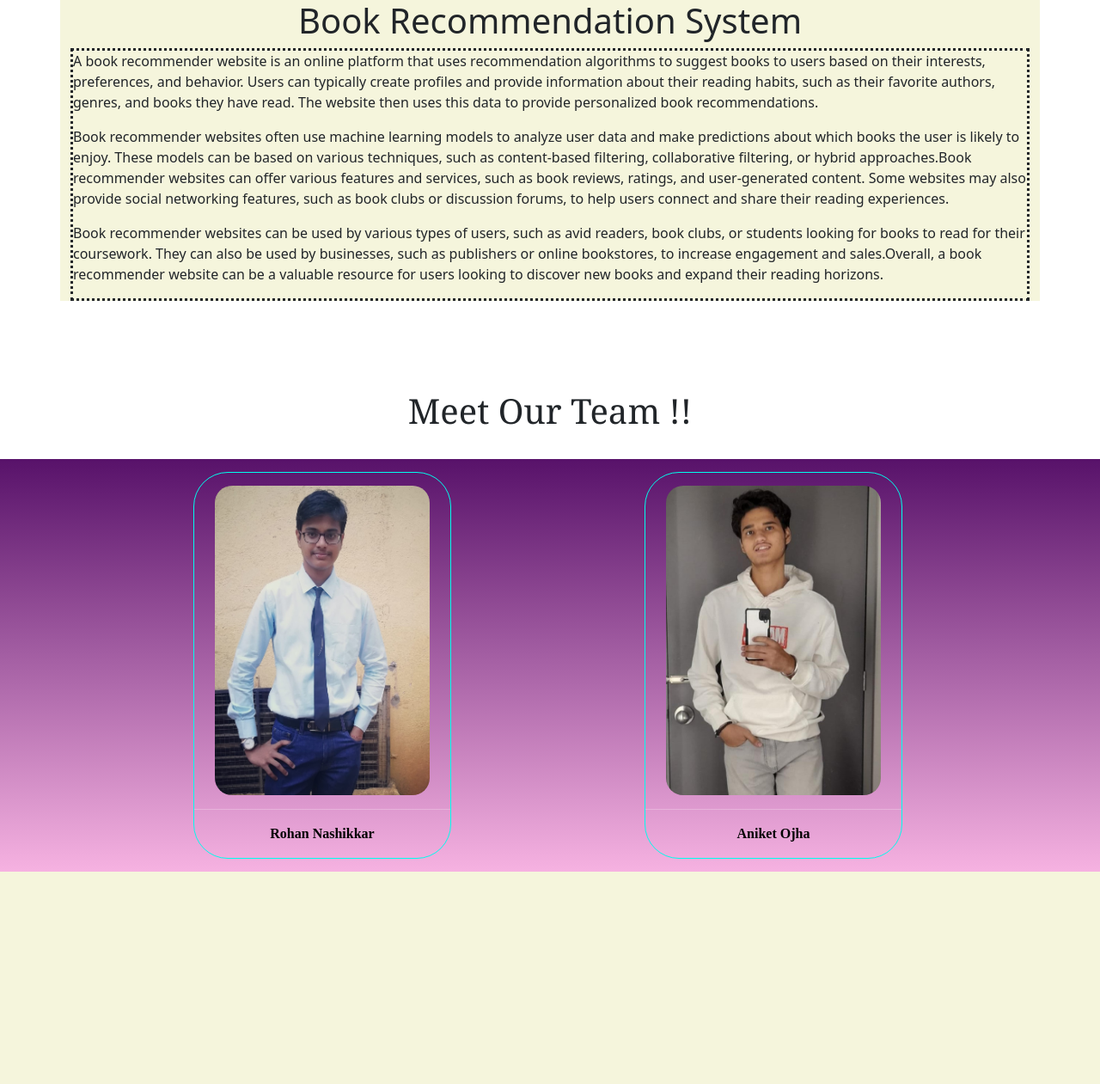
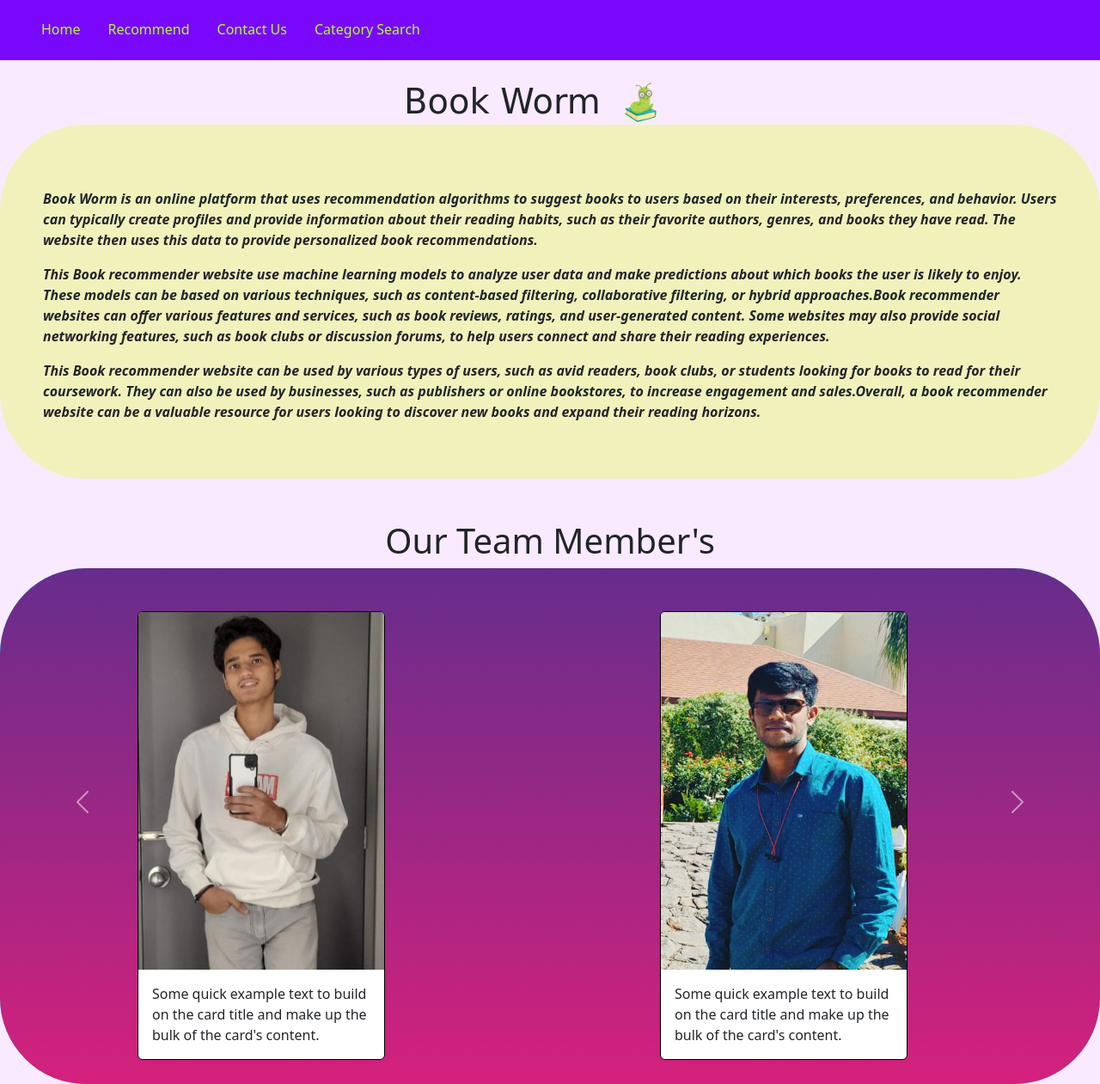
Before and after one commit to Sem6-Mp/Book_recomm, a Flask app: page /about_us in a window 1280 px wide. Shown: the whole page at 86% size. Before the commit the page ends 1014 px from the top, so only its background shows below. Run offline with Flask 3, Linux system fonts and the light colour scheme; parts of the project's set-up code (start-up, migrations or seed data) failed here and were passed over; some libraries are stand-ins or nearby versions.

Commit message:
About_us renewed

```diff
--- a/templates/about_us.html
+++ b/templates/about_us.html
@@ -5,140 +5,226 @@
     <meta charset="UTF-8">
     <meta http-equiv="X-UA-Compatible" content="IE=edge">
     <meta name="viewport" content="width=device-width, initial-scale=1.0">
-    <title>About us</title>
+    <title>About </title>
 
-    <link href="https://cdn.jsdelivr.net/npm/bootstrap@5.3.0-alpha2/dist/css/bootstrap.min.css" rel="stylesheet" integrity="sha384-aFq/bzH65dt+w6FI2ooMVUpc+21e0SRygnTpmBvdBgSdnuTN7QbdgL+OapgHtvPp" crossorigin="anonymous">
+    <link href="https://cdn.jsdelivr.net/npm/bootstrap@5.3.0-alpha2/dist/css/bootstrap.min.css" rel="stylesheet"
+        integrity="sha384-aFq/bzH65dt+w6FI2ooMVUpc+21e0SRygnTpmBvdBgSdnuTN7QbdgL+OapgHtvPp" crossorigin="anonymous">
 
-    <script src="https://cdn.jsdelivr.net/npm/bootstrap@5.3.0-alpha2/dist/js/bootstrap.bundle.min.js" integrity="sha384-qKXV1j0HvMUeCBQ+QVp7JcfGl760yU08IQ+GpUo5hlbpg51QRiuqHAJz8+BrxE/N" crossorigin="anonymous"></script>
+    <script src="https://cdn.jsdelivr.net/npm/bootstrap@5.3.0-alpha2/dist/js/bootstrap.bundle.min.js"
+        integrity="sha384-qKXV1j0HvMUeCBQ+QVp7JcfGl760yU08IQ+GpUo5hlbpg51QRiuqHAJz8+BrxE/N" crossorigin="anonymous">
+        </script>
 
-    <link rel="preconnect" href="https://fonts.googleapis.com">
-    <link rel="preconnect" href="https://fonts.gstatic.com" crossorigin>
-    <link href="https://fonts.googleapis.com/css2?family=Abril+Fatface&family=Poppins:wght@100&family=Ubuntu:wght@300&display=swap" rel="stylesheet">
+    <!-- <link rel="stylesheet" href="https://cdn.jsdelivr.net/npm/bootstrap@3.3.7/dist/css/bootstrap.min.css" integrity="sha384-BVYiiSIFeK1dGmJRAkycuHAHRg32OmUcww7on3RYdg4Va+PmSTsz/K68vbdEjh4u" crossorigin="anonymous"> -->
 
     <style>
-        .container{
-            box-sizing: border-box;
-            margin-bottom: 80px;
+        body{
+            background-color: #f9eaff;
         }
-        .paras{
-            border-style: dotted;
+
+        .navbar {
+            width: 100%;
+            height: 70px;
 
         }
 
-        .carousel-inner .carousel-item  .card1 {
-           box-sizing: border-box;
-           border-style: solid;
-           border-width: 1.5px;
-           height: 450px;
-           width: 300px;
-           border-radius: 40px;
-           margin-left: 225px;
+        ul {
+            list-style-type: none;
+            margin: 0;
+            padding-bottom: 15px;
+            overflow: hidden;
+        }
+
+        li {
             float: left;
-           margin-top: 15px;
-           border-color: #00feed;
-           margin-bottom: 15px;
+        }
+
+        li a {
+            display: block;
+            color: greenyellow;
+            text-align: center;
+            padding: 14px 16px;
+            text-decoration: none;
 
         }
 
-        .card1 .photo{
-            margin-left: 24px;
-            margin-top: 15px;
-            margin-right: 18px;
+       li a:hover{
+            background-color: white;
+            color: black;
+            border-radius: 10%;
+        }
+
+        h1 {
+            text-align: center;
+        }
+
+        .container {
+            margin: 0;
+            padding: 0;
+            max-width: fit-content;
+            padding-top: 50px;
+            padding-bottom: 50px;
+            border-radius: 100px;
 
         }
 
-        hr{
-            color:white;
+        .paras {
+            padding-left: 50px;
+            padding-right: 50px;
+            font-weight:600;
+            font-style: italic;
         }
 
 
 
 
+        .carousel-inner {
+            background-color: aqua;
+            height: 600px;
+            border-radius: 100px;
+        }
+
+        .card {
+            float: left;
+            margin: 160px;
+            margin-top: 50px;
+            border-color: black;
+
+
+        }
     </style>
 </head>
 
 <body>
-    <div class="container" style="background-color: beige;">
+
+    <nav class="navbar" style="background-color:#7a08fd">
+
+        <ul>
+            <li><a href="/">Home</a></li>
+            <li><a href="/recommend">Recommend</a></li>
+            <li><a href="mailto:shubhamsit120@gst.sies.edu.in">Contact Us</a></li>
+            <li><a href="/category">Category Search</a></li>
+
+        </ul>
+
+
+
+    </nav>
+
+    <br>
+
     <header>
-            <h1 style="text-align: center;">Book Recommendation System</h1>
+        <img src="https://github.com/Sem6-Mp/Book_recomm/blob/main/templates/cartoon-bookworm-vector-removebg-preview.png?raw=true"
+        style="margin-left: 20px; " height="51px" width="55px">
+        <h1 style="text-align: center; float: left; margin-left: 470px; font-family: cursive;">Book Worm</h1>
     </header>
+    <div class="container" style="background-color: rgb(241, 241, 187);">
 
+                    <br>
                     <div class="paras">
                         <p>
-                A book recommender website is an online platform that uses recommendation algorithms to suggest books to users based on their interests, preferences, and behavior. Users can typically create profiles and provide information about their reading habits, such as their favorite authors, genres, and books they have read. The website then uses this data to provide personalized book recommendations.
+                            Book Worm   is an online platform that uses recommendation algorithms to
+                            suggest books to
+                            users based on their interests, preferences, and behavior. Users can typically create
+                            profiles and
+                            provide information about their reading habits, such as their favorite authors, genres, and
+                            books they
+                            have read. The website then uses this data to provide personalized book recommendations.
                         </p>
 
                         <p>
-                Book recommender websites often use machine learning models to analyze user data and make predictions about which books the user is likely to enjoy. These models can be based on various techniques, such as content-based filtering, collaborative filtering, or hybrid approaches.Book recommender websites can offer various features and services, such as book reviews, ratings, and user-generated content. Some websites may also provide social networking features, such as book clubs or discussion forums, to help users connect and share their reading experiences.
+                            This Book recommender website use machine learning models to analyze user data and make
+                            predictions
+                            about which books the user is likely to enjoy. These models can be based on various
+                            techniques, such as
+                            content-based filtering, collaborative filtering, or hybrid approaches.Book recommender
+                            websites can
+                            offer various features and services, such as book reviews, ratings, and user-generated
+                            content. Some
+                            websites may also provide social networking features, such as book clubs or discussion
+                            forums, to help
+                            users connect and share their reading experiences.
                         </p>
 
                         <p>
-                Book recommender websites can be used by various types of users, such as avid readers, book clubs, or students looking for books to read for their coursework. They can also be used by businesses, such as publishers or online bookstores, to increase engagement and sales.Overall, a book recommender website can be a valuable resource for users looking to discover new books and expand their reading horizons.
+                            This Book recommender website can be used by various types of users, such as avid readers, book
+                            clubs, or
+                            students looking for books to read for their coursework. They can also be used by
+                            businesses, such as
+                            publishers or online bookstores, to increase engagement and sales.Overall, a book
+                            recommender website
+                            can be a valuable resource for users looking to discover new books and expand their reading
+                            horizons.
                         </p>
                     </div>
 
 
                     </div>
 
-    <br>
-    <div id="carouselExampleSlidesOnly" class="carousel slide" data-bs-ride="carousel">
-        <header>
-            <h1 style="text-align: center; font-family: 'Cambria', cursive;">Meet Our Team !!</h1>
-        </header>
-        <br>
-        <div class="carousel-inner" >
+                    <br><br>
 
-            <div class="carousel-item active" style="background-image: linear-gradient(#58126a,#f6b2e1);">
 
-                <div class="card1" >
-                    <div class="photo">
-                        <img src="images/rohan.jpg"  style="height: 360px; width: 250px; border-radius: 20px;"alt="">
-                    </div>
-                    <hr>
-                    <div class="card_body1">
-                        <p style="color: black; text-align:center ; font-family: 'Cambo', serif ;"><b>Rohan Nashikkar</b></p>
+                    <div id="carouselExampleRide" class="carousel slide" data-bs-ride="true">
+                        <h1>Our Team Member's</h1>
+
+                        <div class="carousel-inner">
+
+                            <div class="carousel-item active" style="background-image: linear-gradient(#662D8C ,#ED1E79);">
+                                <div class="card" style="width: 18rem;">
+                                    <img src="https://github.com/Sem6-Mp/Book_recomm/blob/main/templates/images/aniket.jpg?raw=true"  class="card-img-top"
+                                        alt="shubham's image">
+                                    <div class="card-body" ">
+                                        <p class="card-text">Some quick example text to build on the card title and make
+                                            up the bulk of
+                                            the card's content.</p>
                                     </div>
                                 </div>
 
-                <div class="card1">
-                    <div class="photo">
-                        <img src="images/aniket.jpg"  style="height: 360px; width: 250px; border-radius: 20px;"alt="">
+                                <div class="card" style="width: 18rem;">
+                                    <img src="https://github.com/Sem6-Mp/Book_recomm/blob/main/templates/images/shubham.jpg?raw=true" class="card-img-top" height="416px" alt="Shubham's image">
+                                    <div class="card-body">
+                                        <p class="card-text">Some quick example text to build on the card title and make
+                                            up the bulk of
+                                            the card's content.</p>
                                     </div>
-                    <hr>
-
-                    <div class="card_body1">
-                        <p style="color: black; text-align:center; font-family: 'Cambo', serif ;"><b>Aniket Ojha</b><p>
+                                </div>
+                            </div>
+                            <div class="carousel-item" style="background-image: linear-gradient(#C33764,#1D2671);">
+                                <div class="card" style="width: 18rem;">
+                                    <img src="https://github.com/Sem6-Mp/Book_recomm/blob/main/templates/images/rohan.jpg?raw=true"
+                                         class="card-img-top" height="416px" alt="Rohan's image">
+                                    <div class="card-body">
+                                        <p class="card-text">Some quick example text to build on the card title and make
+                                            up the bulk of
+                                            the card's content.</p>
                                     </div>
                                 </div>
 
-
-            </div>
-
-
-            <div class="carousel-item" style="background-image: linear-gradient(#b60f46,#d592ff);">
-                <div class="card1" >
-                    <div class="photo">
-                        <img src="images/shubham.jpg"  style="height: 360px; width: 250px; border-radius: 20px;"alt="">
-                    </div>
-                    <hr>
-                    <div class="card_body1">
-                        <p style="color: #000000; text-align:center; font-family: 'Cambo', serif ;"><b>Ruchir Rao</b> </p>
+                                <div class="card" style="width: 18rem;">
+                                    <img src="" class="card-img-top" height="416px" alt="Ruchir's image">
+                                    <div class="card-body">
+                                        <p class="card-text">Some quick example text to build on the card title and make
+                                            up the bulk of
+                                            the card's content.</p>
                                     </div>
                                 </div>
 
-                <div class="card1">
-                    <div class="photo">
-                        <img src="images/shubham.jpg"  style="height: 360px; width: 250px; border-radius: 20px;"alt="">
                             </div>
-                    <hr>
-
-                    <div class="card_body1">
-                        <p style="color: #0f0f0e; text-align:center; font-family: 'Cambo', serif ;"><b>Shubham Sankpal</b> </p>
-                    </div>
-                </div>
-            </div>
+                            <!-- <div class="carousel-item">
+            <img src="..." class="d-block w-100" alt="...">
+          </div> -->
                         </div>
 
+                        <button class="carousel-control-prev" type="button" data-bs-target="#carouselExampleRide"
+                            data-bs-slide="prev">
+                            <span class="carousel-control-prev-icon" aria-hidden="true"></span>
+                            <span class="visually-hidden">Previous</span>
+                        </button>
+                        <button class="carousel-control-next" type="button" data-bs-target="#carouselExampleRide"
+                            data-bs-slide="next">
+                            <span class="carousel-control-next-icon" aria-hidden="true"></span>
+                            <span class="visually-hidden">Next</span>
+                        </button>
+                    </div>
 </body>
 
 </html>
```
Also changed, not shown: templates/recommend.html (+5 -5 lines). Lines whose indentation alone changed are shown as unchanged.
